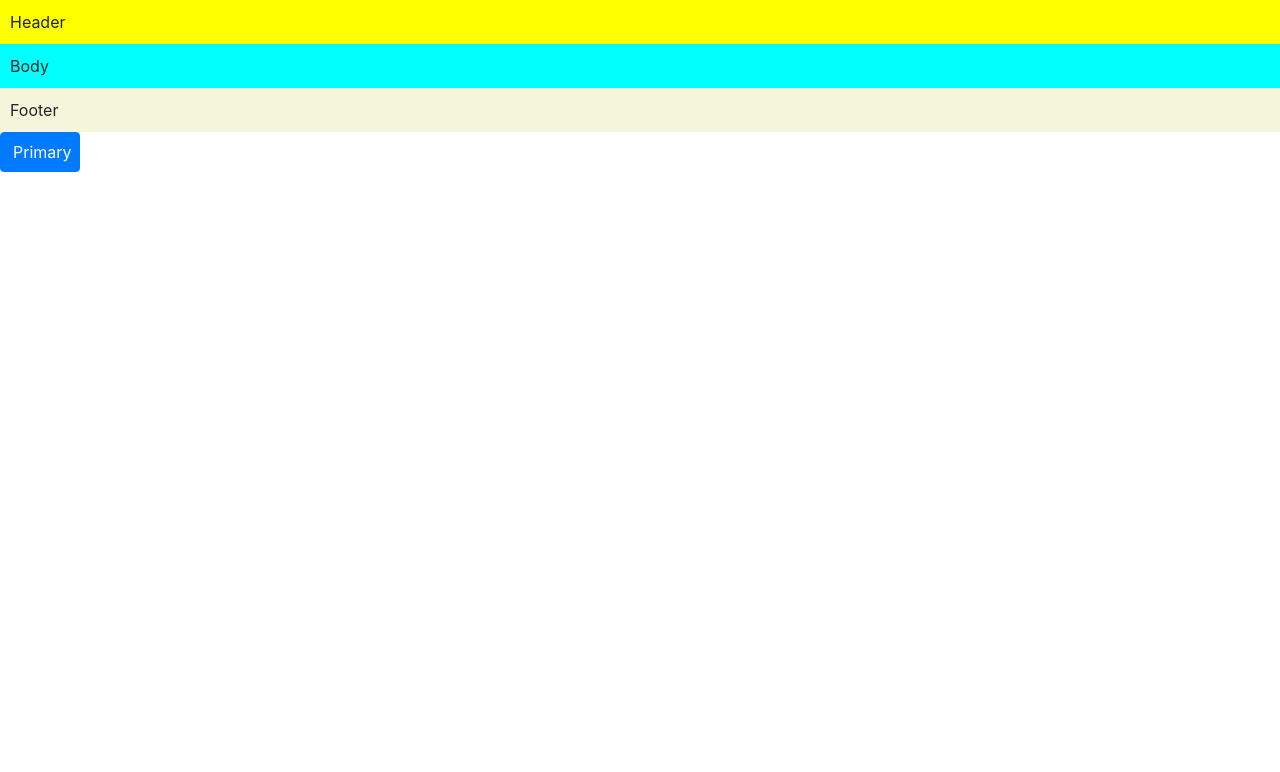
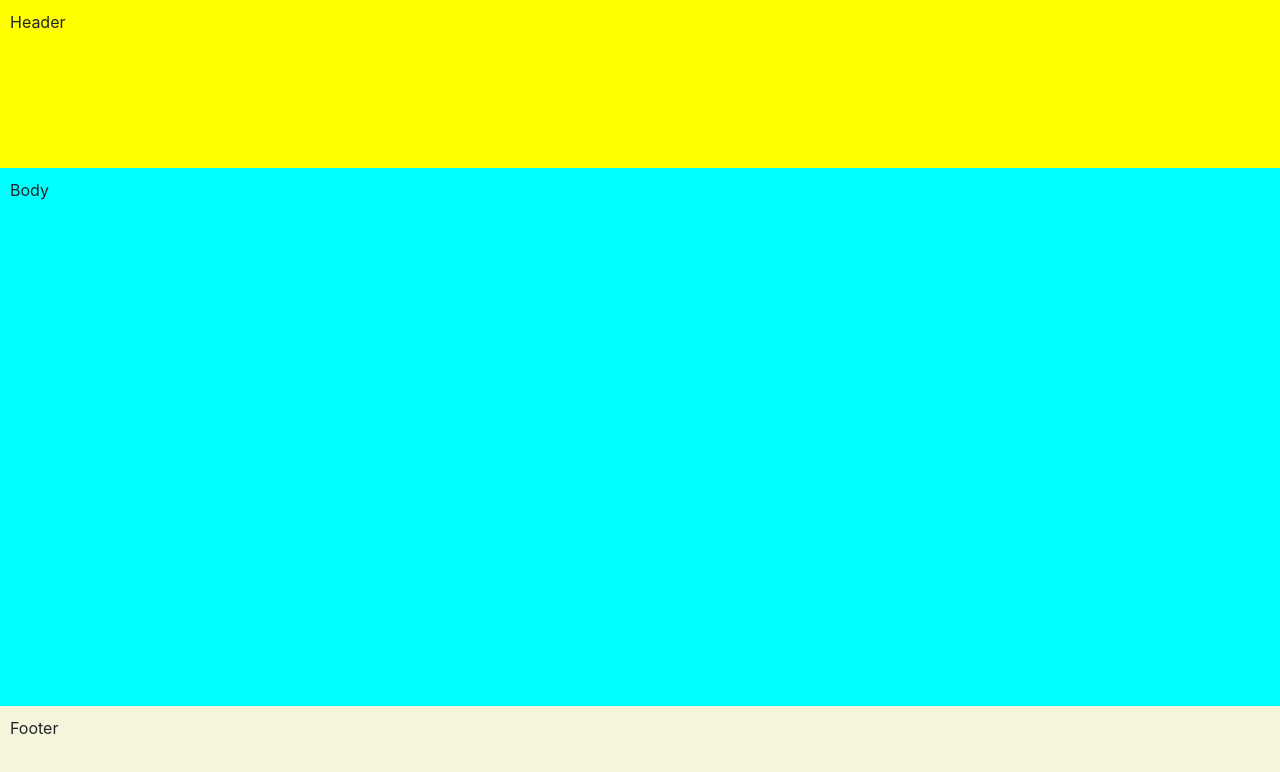
Before and after one commit to mouravievt/react-doc-bot, a React (Create React App) app in the folder react-app/: page / in a window 1280 px wide. Shown: the top 772 px of the page. Built offline with nearby package versions, Linux system fonts and the light colour scheme.

Commit message:
Implemented initial layout of the main page.

```diff
--- a/react-app/public/index.html
+++ b/react-app/public/index.html
@@ -2,28 +2,12 @@
 <html lang="en">
   <head>
     <meta charset="utf-8" />
-    <link rel="icon" href="%PUBLIC_URL%/favicon.ico" />
     <meta name="viewport" content="width=device-width, initial-scale=1" />
     <meta name="theme-color" content="#000000" />
     <meta
       name="description"
       content="Web site created using create-react-app"
     />
-    <link rel="apple-touch-icon" href="%PUBLIC_URL%/logo192.png" />
-    <!--
-      manifest.json provides metadata used when your web app is installed on a
-      user's mobile device or desktop. See https://developers.google.com/web/fundamentals/web-app-manifest/
-    -->
-    <link rel="manifest" href="%PUBLIC_URL%/manifest.json" />
-    <!--
-      Notice the use of %PUBLIC_URL% in the tags above.
-      It will be replaced with the URL of the `public` folder during the build.
-      Only files inside the `public` folder can be referenced from the HTML.
-
-      Unlike "/favicon.ico" or "favicon.ico", "%PUBLIC_URL%/favicon.ico" will
-      work correctly both with client-side routing and a non-root public URL.
-      Learn how to configure a non-root public URL by running `npm run build`.
-    -->
     <!--
     https://react-bootstrap.github.io/getting-started/introduction/
     This is bootstrap styles.
@@ -37,17 +21,6 @@
     <title>React App</title>
   </head>
   <body>
-    <noscript>You need to enable JavaScript to run this app.</noscript>
-    <div id="root"></div>
-    <!--
-      This HTML file is a template.
-      If you open it directly in the browser, you will see an empty page.
-
-      You can add webfonts, meta tags, or analytics to this file.
-      The build step will place the bundled scripts into the <body> tag.
-
-      To begin the development, run `npm start` or `yarn start`.
-      To create a production bundle, use `npm run build` or `yarn build`.
-    -->
-  </body>
+    <div id="root"'></div>
+ </body>
 </html>
--- a/react-app/src/App.css
+++ b/react-app/src/App.css
@@ -1,9 +1,5 @@
-.doc-bot-app {
+.doc-bot-app-fluid {
   display: flex;
   flex-direction: column;
+  height: 100vh;
 }
-
-.btn-primary {
-  height: 40px;
-  width: 80px;
-}
--- a/react-app/src/App.js
+++ b/react-app/src/App.js
@@ -2,16 +2,25 @@ import React  from 'react';
 import Header from "./containers/Header";
 import Footer from "./containers/Footer";
 import Body from "./containers/Body";
-import Button from 'react-bootstrap/Button';
+import Container from 'react-bootstrap/Container';
+import Row from 'react-bootstrap/Row';
 import './App.css';
 
 const app = () => {
     return(
-        <div className='doc-bot-app'>
-            <Header/>
-            <Body/>
-            <Footer/>
-            <Button variant="primary">Primary</Button>
+        <div>
+            <Container fluid bsPrefix='doc-bot-app'>
+                <Row bsPrefix='doc-bot-header'>
+                    <Header/>
+                </Row>
+                <Row bsPrefix='doc-bot-body'>
+                    <Body/>
+                </Row>
+                <Row bsPrefix='doc-bot-footer'>
+                    <Footer/>
+                </Row>
+            </Container>
+
         </div>
     );
 }
--- a/react-app/src/containers/Body.js
+++ b/react-app/src/containers/Body.js
@@ -3,7 +3,7 @@ import './Containers.css';
 import classes from './Containers.css';
 const body = () => {
     return (
-        <div className='doc-bot-body'>
+        <div>
             Body
         </div>
     )
--- a/react-app/src/containers/Containers.css
+++ b/react-app/src/containers/Containers.css
@@ -1,20 +1,19 @@
 .doc-bot-header{
     flex: 20;
-    border: 4px black;
     padding: 10px;
     background-color: yellow;
-}
-
-.doc-bot-footer{
-    border: 1px black;
-    flex: 10;
-    padding: 10px;
-    background-color: beige;
+    vertical-align: top;
 }
 
 .doc-bot-body{
-    border: 1px black;
     flex: 70;
     padding: 10px;
     background-color: aqua;
 }
+
+.doc-bot-footer{
+    flex: 10;
+    padding: 10px;
+    background-color: beige;
+    vertical-align: bottom;
+}
--- a/react-app/src/containers/Footer.js
+++ b/react-app/src/containers/Footer.js
@@ -2,7 +2,7 @@ import React from "react";
 import './Containers.css';
 const footer = () => {
     return (
-        <div className='doc-bot-footer'>
+        <div>
             Footer
         </div>
     )
--- a/react-app/src/containers/Header.js
+++ b/react-app/src/containers/Header.js
@@ -3,7 +3,7 @@ import './Containers.css';
 
 const header = () => {
     return (
-        <div className='doc-bot-header'>
+        <div>
             Header
         </div>
     )
```
